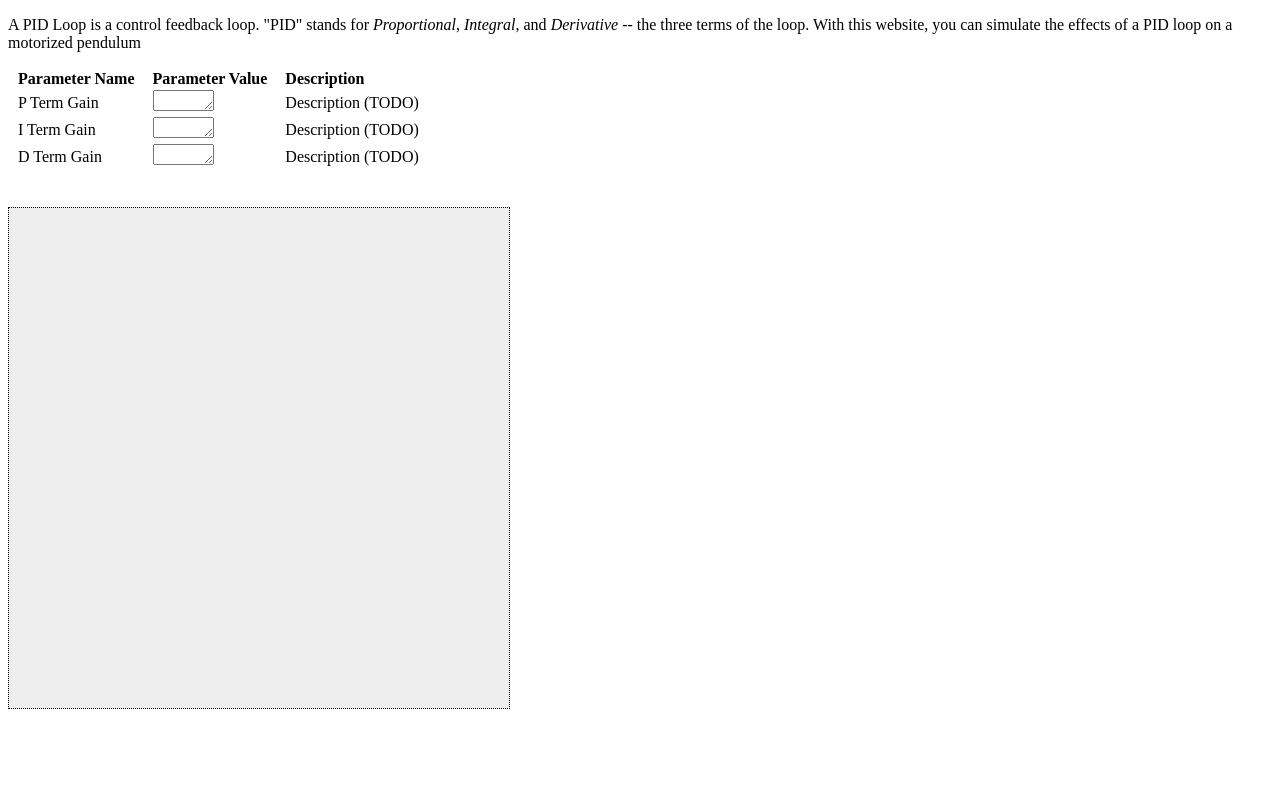
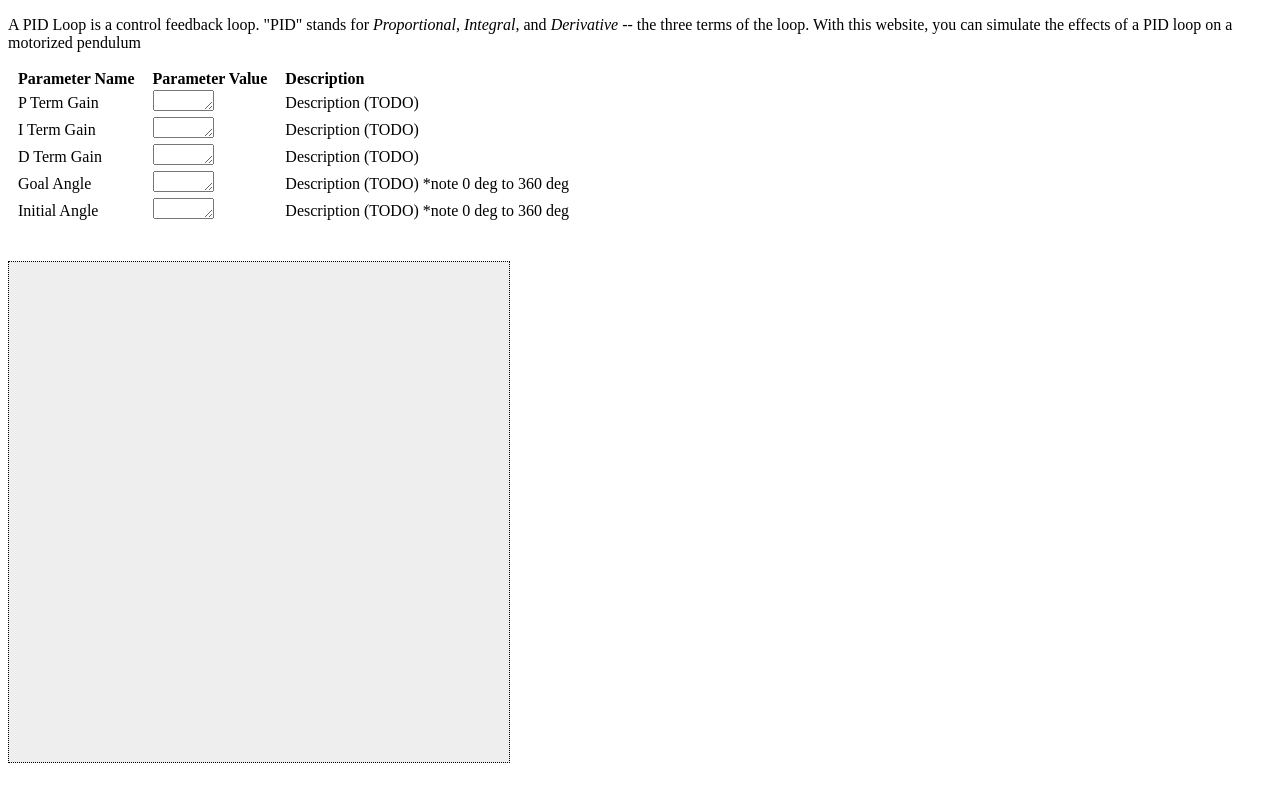
Before and after one commit to cohnt/PID-Demo, a plain HTML site: page index.html in a window 1280 px wide. Drawn offline with Linux system fonts and the light colour scheme.

Commit message:
PARAMETERS: Goal and initial angles.

```diff
--- a/index.html
+++ b/index.html
@@ -66,6 +66,28 @@
 			})(this)"></textarea></td>
 			<td>Description (TODO)</td>
 		</tr>
+		<tr>
+			<td>Goal Angle</td>
+			<td><textarea class="parameterForm" cols="5" rows="1" onkeyup="(function(elt){
+				if(!isNaN(elt.value)) {
+					if(Number(elt.value) >= 0 && Number(elt.value) < 360) {
+						parameters.goal = Math.PI * Number(elt.value) / 180;
+					}
+				}
+			})(this)"></textarea></td>
+			<td>Description (TODO) *note 0 deg to 360 deg</td>
+		</tr>
+		<tr>
+			<td>Initial Angle</td>
+			<td><textarea class="parameterForm" cols="5" rows="1" onkeyup="(function(elt){
+				if(!isNaN(elt.value)) {
+					if(Number(elt.value) >= 0 && Number(elt.value) < 360) {
+						parameters.initial = Math.PI * Number(elt.value) / 180;
+					}
+				}
+			})(this)"></textarea></td>
+			<td>Description (TODO) *note 0 deg to 360 deg</td>
+		</tr>
 	</tbody>
 </table>
 
--- a/script.js
+++ b/script.js
@@ -5,7 +5,9 @@
 var parameters = {
 	P: 1,
 	I: 1,
-	D: 1
+	D: 1,
+	initial: Math.PI * 3 / 4,
+	goal: 0
 };
 
 ///////////////////////////////////////////
```
